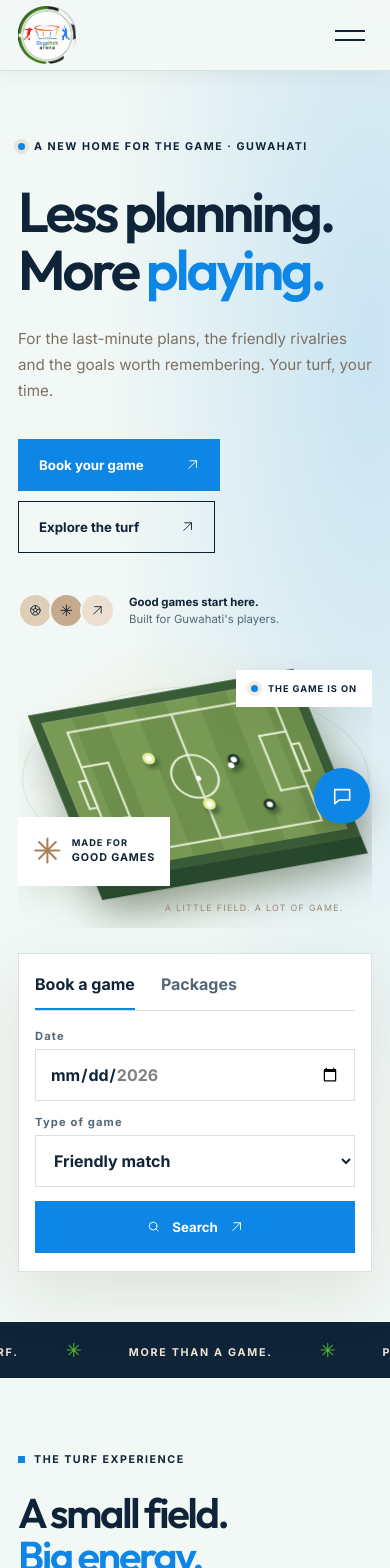
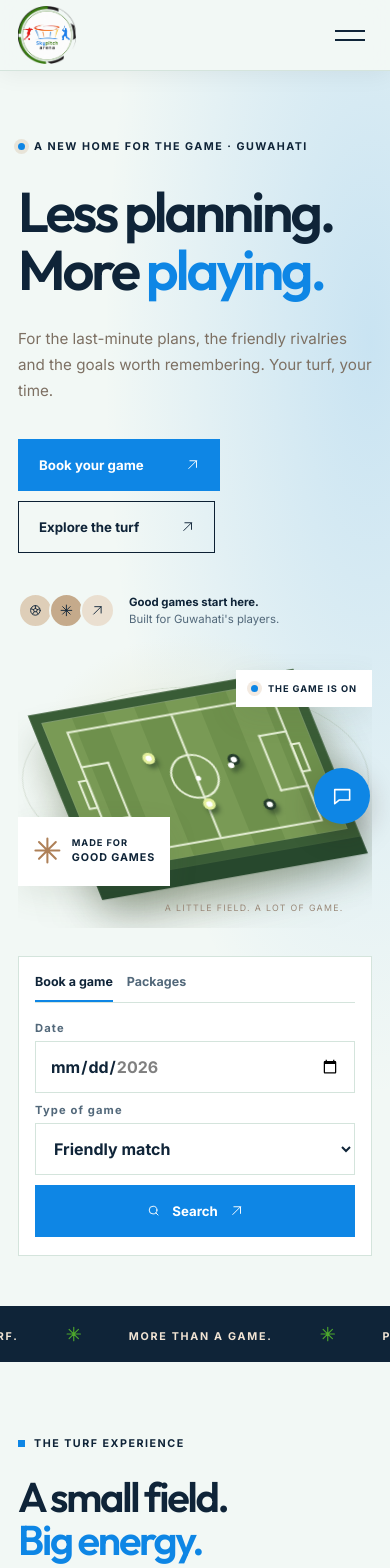
Before and after one commit to Ecognix/skypitch, a Next.js app: page / in a window 390 px wide. Shown: the top 1568 px of the page. Built offline with nearby package versions, Linux system fonts and the light colour scheme.

Commit message:
Fix search box date input overflow on mobile

```diff
--- a/app/globals.css
+++ b/app/globals.css
@@ -307,3 +307,24 @@ input, select, textarea { font-size: max(16px, 1em) !important; }
 }
 /* Provide per-site --paper-rgb for the rgba backdrop */
 :root { --paper-rgb: 242,248,245; }
+
+/* Fix: search box date/input overflow on mobile */
+.hero-search { overflow: hidden; }
+.home-search { overflow: hidden; box-sizing: border-box; width: 100%; }
+.home-search-wrap { overflow: hidden; width: 100%; box-sizing: border-box; }
+.search-fields { width: 100%; box-sizing: border-box; overflow: hidden; }
+.search-fields label { min-width: 0; box-sizing: border-box; }
+.search-fields input,
+.search-fields select { width: 100%; min-width: 0; box-sizing: border-box; }
+@media (max-width: 760px) {
+  .hero-search { margin-top: 28px; }
+  .search-fields { flex-direction: column; gap: 10px; }
+  .search-fields label { flex: 1 1 auto; width: 100%; }
+  .search-fields input,
+  .search-fields select { width: 100%; min-width: 0; }
+  .search-fields .button { width: 100%; justify-content: center; }
+  .search-tabs { gap: 14px; overflow-x: auto; }
+}
+@media (max-width: 420px) {
+  .search-tabs button { font-size: .78rem; padding: 11px 0; }
+}
```
